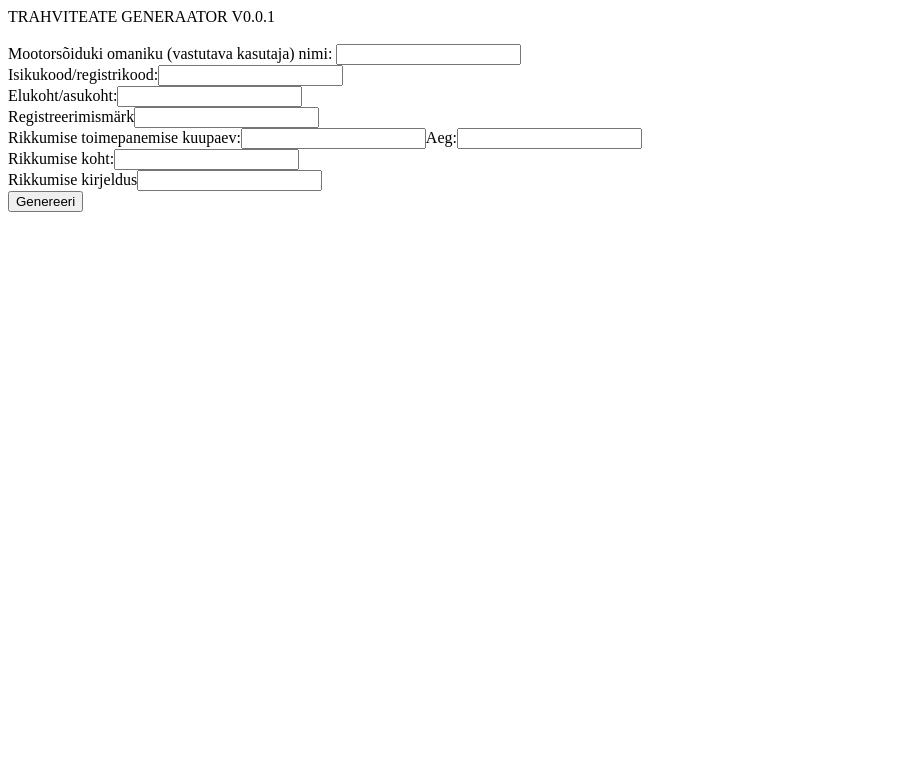
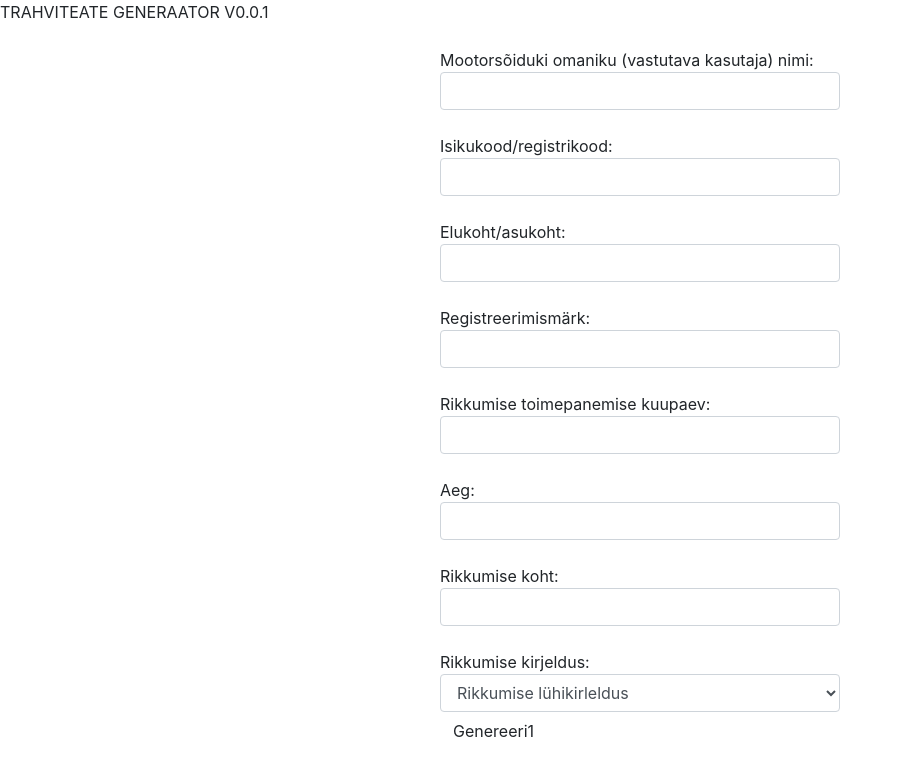
Before and after one commit to dmidjakov/generator, a website: page index.html in a window 1280 px wide. Shown: the whole page, without its empty margins (0-903 px from the left). Drawn offline with nearby package versions, Linux system fonts and the light colour scheme.

Commit message:
27.11.2017

```diff
--- /dev/null
+++ b/css/styles.css
@@ -0,0 +1,7 @@
+#mainForm{
+    width: 400px;
+    margin: 0 auto;
+}
+#form-control{
+    width: 300px;
+}
--- a/index.html
+++ b/index.html
@@ -5,11 +5,13 @@
     <meta name="viewport" content="width=device-width, initial-scale=1.0">
     <meta http-equiv="X-UA-Compatible" content="ie=edge">
     <link rel="stylesheet" href="http://code.jquery.com/ui/1.12.1/themes/base/jquery-ui.css">
+    <link rel="stylesheet" type="text/css" href="node_modules/bootstrap/dist/css/bootstrap.min.css">
+    <link rel="stylesheet" type "text/css" href="css/styles.css">
     <script src="js/jquery-1.12.4.js"></script>
     <script src="js/jquery-ui.js"></script>
     <script>
             $( function() {
-              $( "#datepicker" ).datepicker();
+              $( "#datepicker" ).datepicker({ dateFormat: 'dd.mm.yy' });
             } );
             </script>
     <title>Document</title>
@@ -18,20 +20,32 @@
     TRAHVITEATE GENERAATOR V0.0.1
     <br>
     <br>
- <form id="mainForm" action="" >
+ <form id="mainForm" name = "mainForm" action="" >
 
 
- Mootorsõiduki omaniku (vastutava kasutaja) nimi:   <input name = "nimi" type="text">
- <br>
- Isikukood/registrikood:<input name = "" type="text"><br>
- Elukoht/asukoht:<input name = "" type="text">
- <br>
- Registreerimismärk<input name = "" type="text"><br>
- Rikkumise toimepanemise kuupaev:<input id = "datepicker" type="text">Aeg:<input type="text"><br>
- Rikkumise koht:<input name = "" type="text"><br>
- Rikkumise kirjeldus<input name = "" type="text"><br>
-<button onclick="myFunction()">Genereeri</button>
+ <div>Mootorsõiduki omaniku (vastutava kasutaja) nimi:   <input class = "form-control" id = "nimi" name = "nimi" type="text"><br></div>
+ <div> Isikukood/registrikood: <input class = "form-control" name = "kood" type="text"><br></div>
+    <div>Elukoht/asukoht:<input class = "form-control" name = "elukoht" type="text"><br></div>
+        <div>Registreerimismärk:<input class = "form-control"  name = "mark" type="text"><br></div>
+            <div>Rikkumise toimepanemise kuupaev:<input class = "form-control" name = "kuupaev" id = "datepicker" type="text"><br></div>
+            <div>Aeg:<input class = form-control name = "aeg" type="text"><br></div>
+                <div>Rikkumise koht:<input class = "form-control" name = "koht" type="text"><br></div>
+                   <div>Rikkumise kirjeldus:<select class = "form-control"  name = "kirjeldus">
+                       <option value="0" disabled selected>Rikkumise lühikirleldus</option>
+                       <option value="1"></option>
+                       <option value="2"></option>
+                       <option value="3"></option>
+                       <option value="4"></option>
+                       <option value="5"></option>
+                       <option value="6"></option>
+                       <br> </div>
+                        <div class = "form-group"><button onclick="myFunction()">Click me</button><br></div>
+
+
+
 </form>
+<br>
+<div id = "mainForm"><input type="button" class="btn btn-default" value="Genereeri1"></div>
 <script>
         function myFunction() {
            var nimi = document.getElementById("mainForm").elements[0].value;
```
